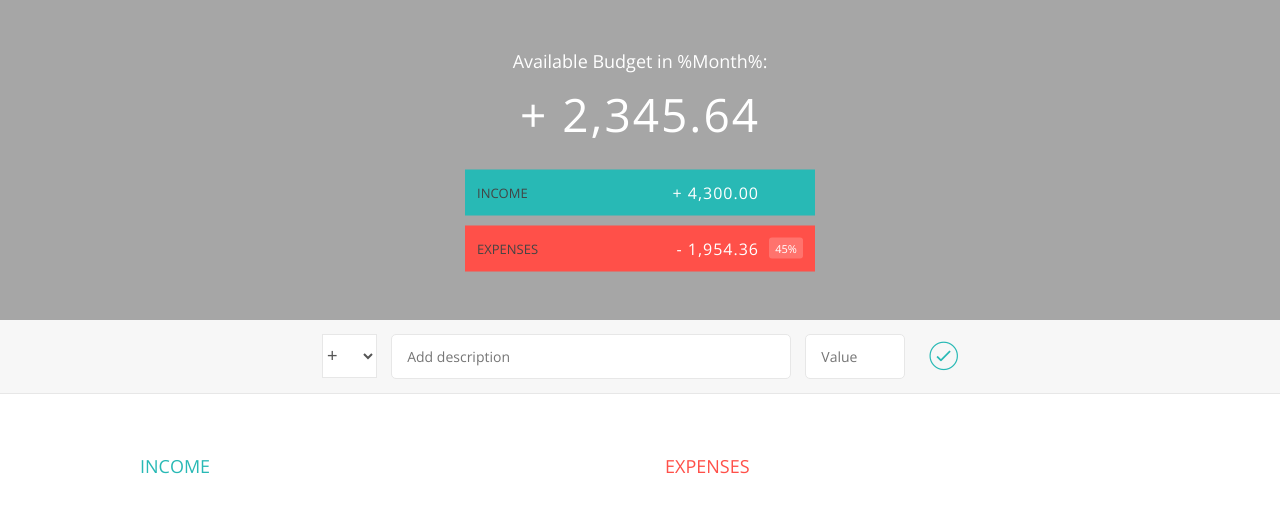
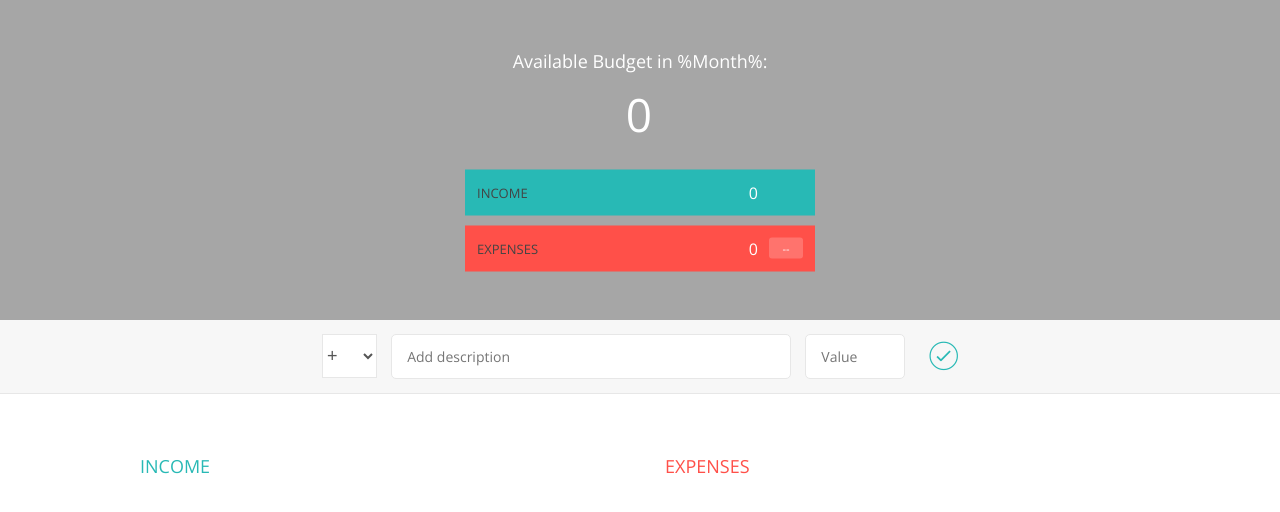
Before and after one commit to AkshayBorana/Budget-App, a plain HTML site: page index.html in a window 1280 px wide. Drawn offline with nearby package versions, Linux system fonts and the light colour scheme.

Commit message:
changes made in project.

```diff
--- a/index.html
+++ b/index.html
@@ -15,12 +15,12 @@
                     Available Budget in <span class="budget__title--month">%Month%</span>:
                 </div>
 
-                <div class="budget__value">+ 2,345.64</div>
+                <div class="budget__value"></div>
 
                 <div class="budget__income clearfix">
                     <div class="budget__income--text">Income</div>
                     <div class="right">
-                        <div class="budget__income--value">+ 4,300.00</div>
+                        <div class="budget__income--value"></div>
                         <div class="budget__income--percentage">&nbsp;</div>
                     </div>
                 </div>
@@ -34,8 +34,6 @@
                 </div>
             </div>
         </div>
-
-
 
         <div class="bottom">
             <div class="add">
@@ -53,72 +51,17 @@
             <div class="container clearfix">
                 <div class="income">
                     <h2 class="icome__title">Income</h2>
-
                     <div class="income__list">
-
-                        <!--
-                        <div class="item clearfix" id="income-0">
-                            <div class="item__description">Salary</div>
-                            <div class="right clearfix">
-                                <div class="item__value">+ 2,100.00</div>
-                                <div class="item__delete">
-                                    <button class="item__delete--btn"><i class="ion-ios-close-outline"></i></button>
-                                </div>
-                            </div>
-                        </div>
-
-                        <div class="item clearfix" id="income-1">
-                            <div class="item__description">Sold car</div>
-                            <div class="right clearfix">
-                                <div class="item__value">+ 1,500.00</div>
-                                <div class="item__delete">
-                                    <button class="item__delete--btn"><i class="ion-ios-close-outline"></i></button>
-                                </div>
-                            </div>
-                        </div>
-                        -->
-
                     </div>
                 </div>
-
-
-
                 <div class="expenses">
                     <h2 class="expenses__title">Expenses</h2>
 
                     <div class="expenses__list">
-
-                        <!--
-                        <div class="item clearfix" id="expense-0">
-                            <div class="item__description">Apartment rent</div>
-                            <div class="right clearfix">
-                                <div class="item__value">- 900.00</div>
-                                <div class="item__percentage">21%</div>
-                                <div class="item__delete">
-                                    <button class="item__delete--btn"><i class="ion-ios-close-outline"></i></button>
-                                </div>
-                            </div>
-                        </div>
-
-                        <div class="item clearfix" id="expense-1">
-                            <div class="item__description">Grocery shopping</div>
-                            <div class="right clearfix">
-                                <div class="item__value">- 435.28</div>
-                                <div class="item__percentage">10%</div>
-                                <div class="item__delete">
-                                    <button class="item__delete--btn"><i class="ion-ios-close-outline"></i></button>
-                                </div>
-                            </div>
-                        </div>
-                        -->
-
                     </div>
                 </div>
             </div>
-
-
         </div>
-
-        <script src='lec_94.js'></script>
+        <script src='script.js'></script>
     </body>
 </html>
```
